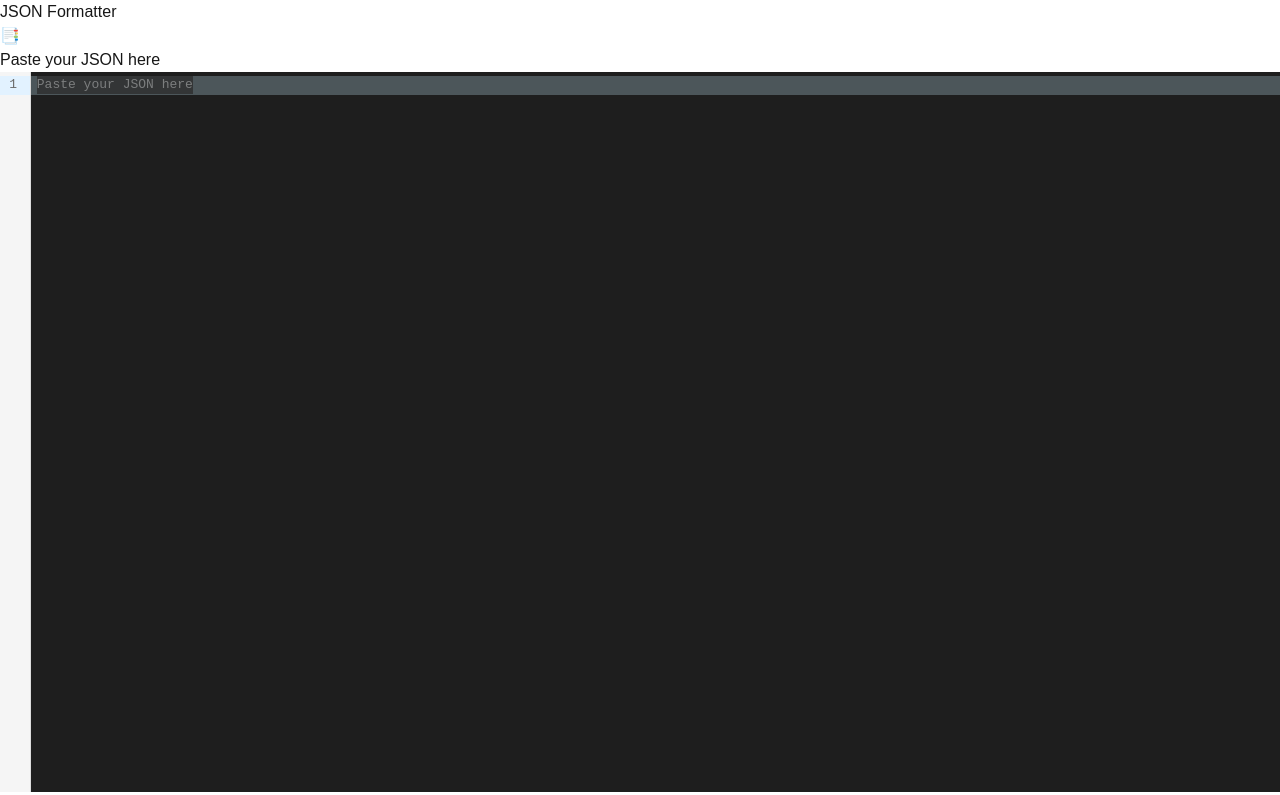
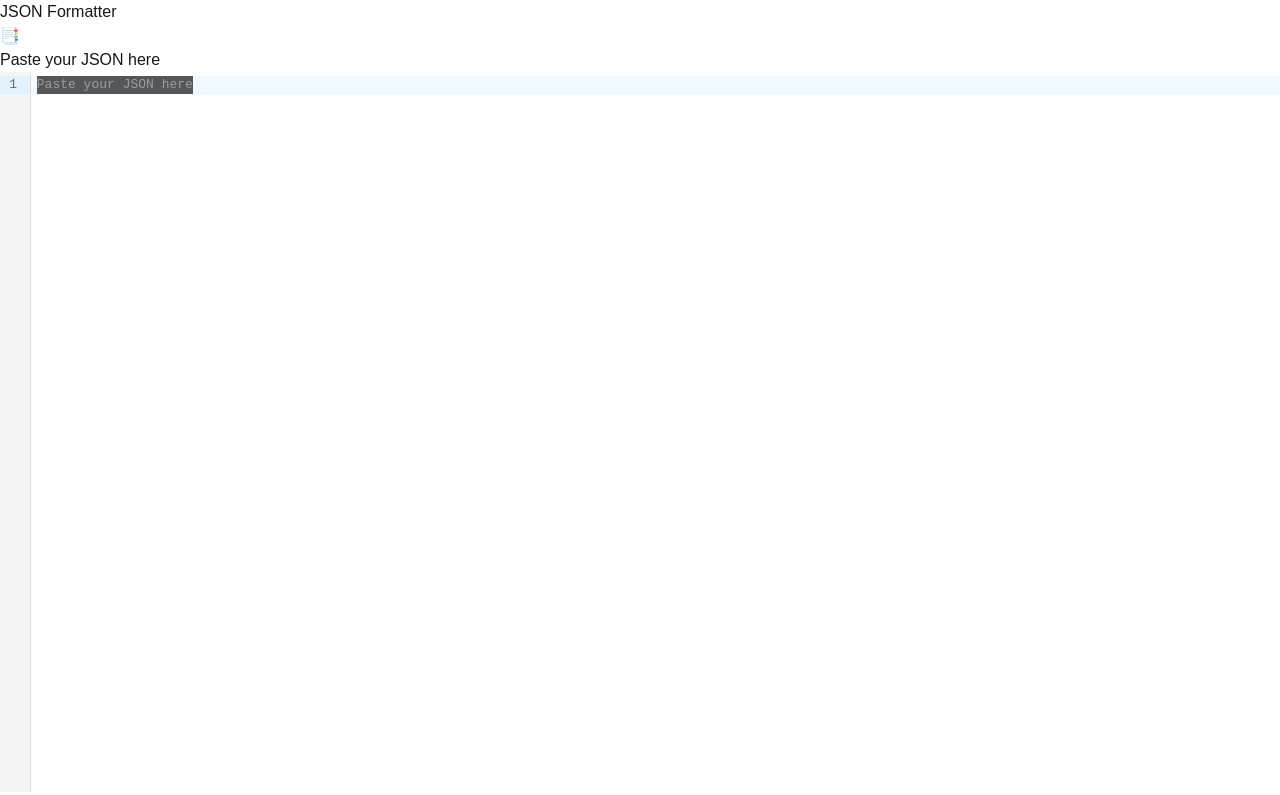
Before and after one commit to earth774/json-formatter, a Next.js app: page / in a window 1280 px wide. Shown: the top 795 px of the page. Built offline with nearby package versions, Linux system fonts and the light colour scheme.

Commit message:
fix Accessibility

```diff
--- a/src/app/globals.css
+++ b/src/app/globals.css
@@ -27,11 +27,11 @@ body {
 }
 
 .cm-activeLine {
-  background-color: #3C3C3C; /* Ensure the text is readable on this background */
-  color: #FFFFFF; /* Light text for better contrast */
+  background-color: #3C3C3C;
+  /* color: #FFFFFF; */
 }
 
 .cm-editor {
-  background-color: #1E1E1E; /* Ensure sufficient contrast */
-  color: #FFFFFF; /* Light text */
+  background-color: #FFF;
+  /* color: #FFFFFF; */
 }
```
Also changed, not shown: src/app/page.tsx (indentation only).
